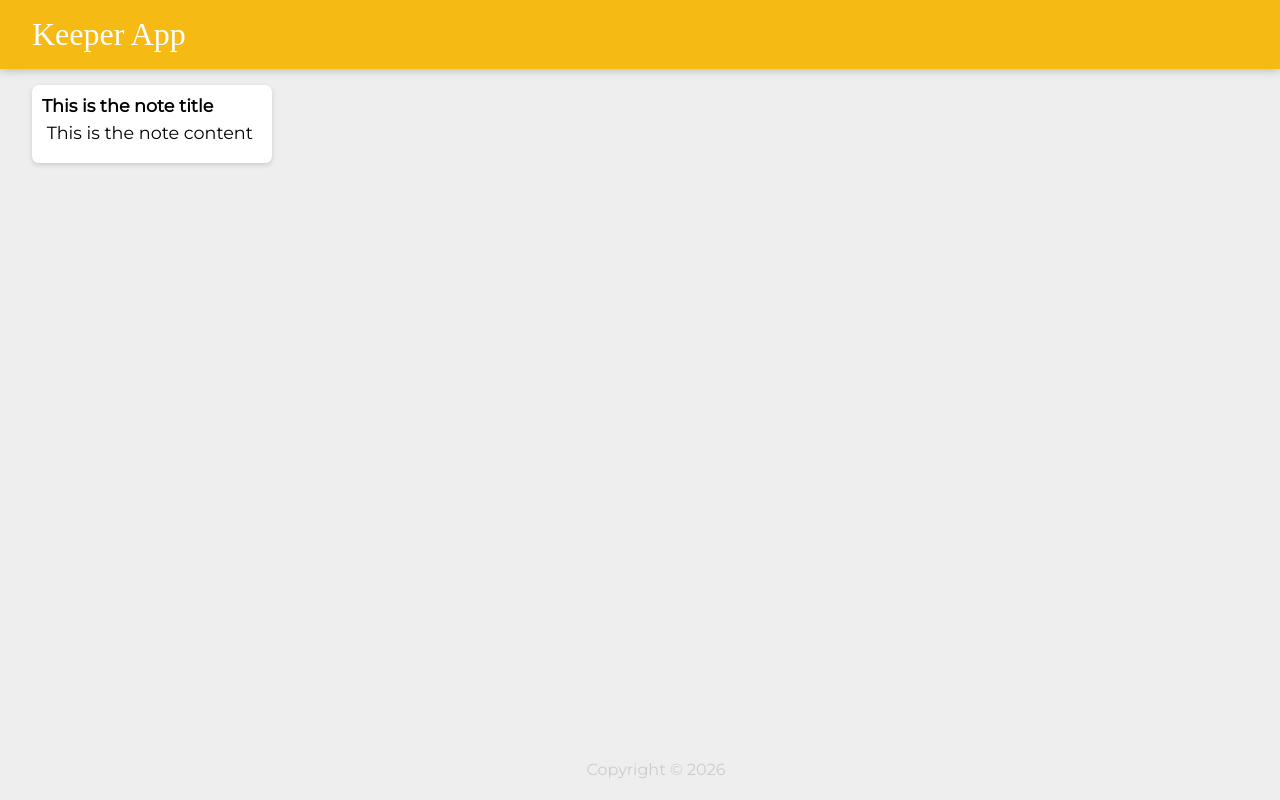
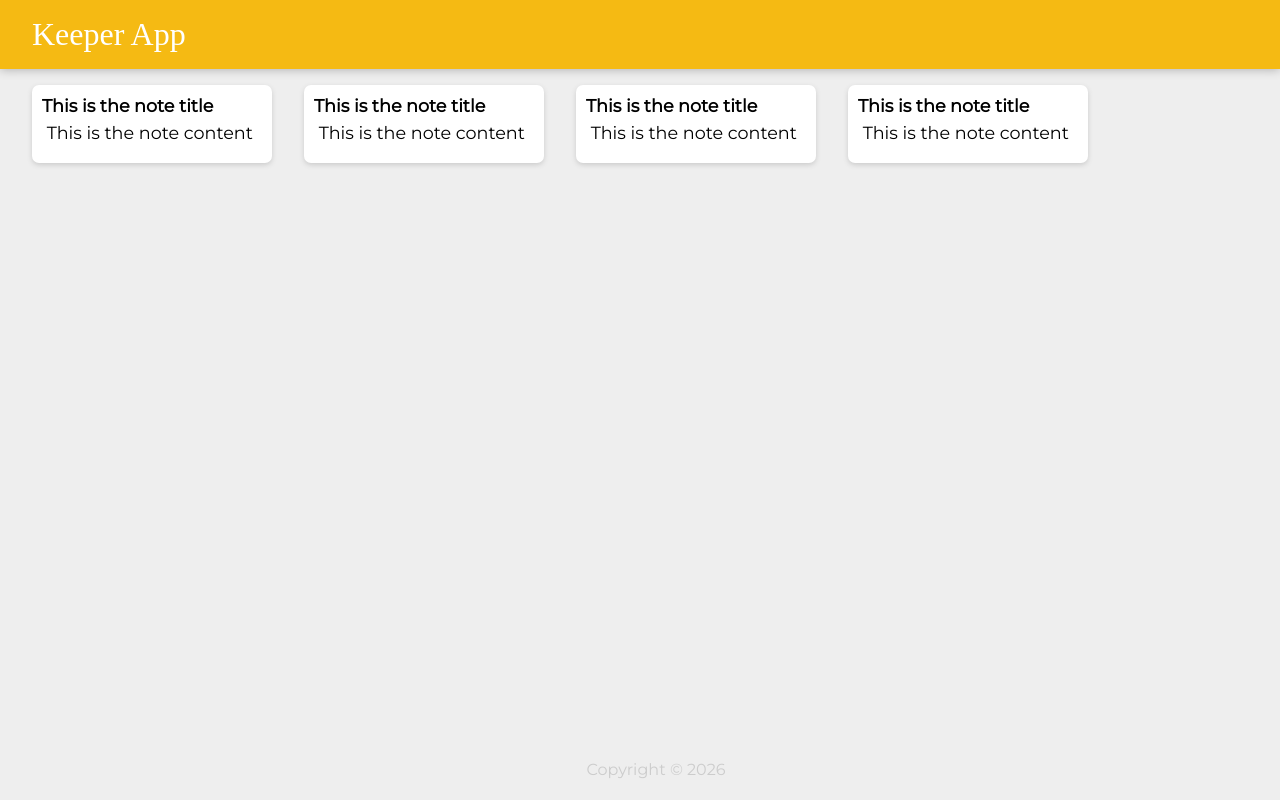
Before and after one commit to sahilkhan-777/keeper-app, a React (Vite) app: page / in a window 1280 px wide. Built offline with nearby package versions, Linux system fonts and the light colour scheme; a web font is replaced by a local one.

Commit message:
Import the notes object into the App and pass them over as props to Note component

```diff
--- a/src/App.jsx
+++ b/src/App.jsx
@@ -2,12 +2,17 @@ import Header from "./components/Header";
 import Footer from "./components/Footer";
 import Note from "./components/Note";
 import "./App.css";
+import notes from "./notes";
 
 function App() {
   return (
     <>
       <Header />
-      <Note />
+      {notes.map((note) => {
+        return (
+          <Note key={note.key} title={note.title} content={note.content} />
+        );
+      })}
       <Footer />
     </>
   );
```
